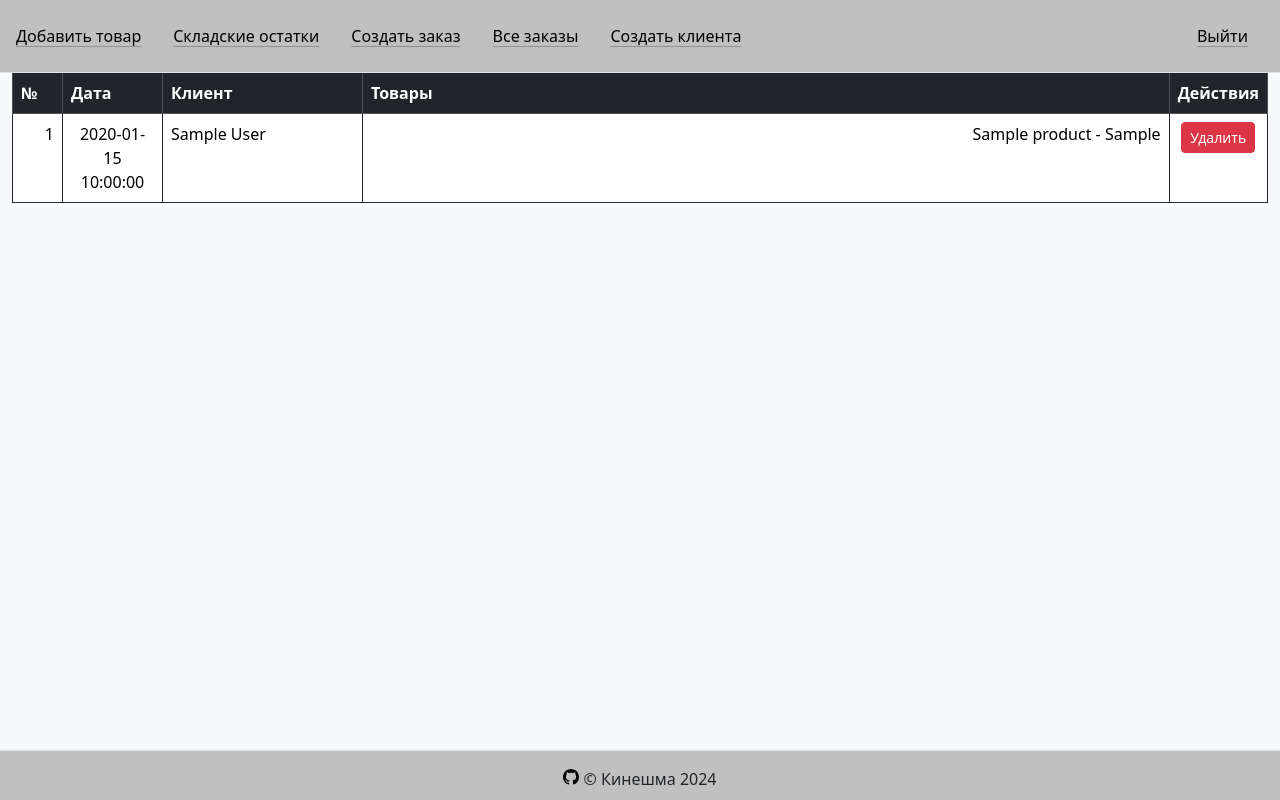
After one commit to smirnovds1990/cosmetic_distribution, a Flask app: page /orders in a window 1280 px wide. The commit adds this page. Run offline with Flask 3, Linux system fonts and the light colour scheme; a user stored in the database is signed in; tables that the repository leaves empty hold one stand-in row (values such as "Sample post").

Commit message:
feat: add OrderProduct model, create add_order view.

```diff
--- a/cosmetic_distribution/constants.py
+++ b/cosmetic_distribution/constants.py
@@ -1,3 +1,4 @@
 MAX_STRING_FIELD_LENGTH = 250
 MAX_PRODUCT_VOLUME_LENGTH = 250
 DEFAULT_AMOUNT = 0
+POSITIVE_INT_DEFAULT = 1
--- a/cosmetic_distribution/models.py
+++ b/cosmetic_distribution/models.py
@@ -3,22 +3,10 @@ from datetime import datetime
 from flask_login import UserMixin
 
 from .constants import (
-    DEFAULT_AMOUNT, MAX_PRODUCT_VOLUME_LENGTH, MAX_STRING_FIELD_LENGTH
+    DEFAULT_AMOUNT, MAX_PRODUCT_VOLUME_LENGTH, MAX_STRING_FIELD_LENGTH,
+    POSITIVE_INT_DEFAULT
 )
 from . import db
-
-
-order_products = db.Table(
-    'order_products',
-    db.Column(
-        'order_id', db.Integer, db.ForeignKey('order.id'), primary_key=True
-    ),
-    db.Column(
-        'product_id', db.Integer, db.ForeignKey('product.id'), primary_key=True
-    ),
-    db.Column('quantity', db.Integer, nullable=False),
-    db.Column('price', db.Integer, nullable=False)
-)
 
 
 class User(UserMixin, db.Model):
@@ -39,7 +27,7 @@ class Product(db.Model):
     brand = db.Column(db.String(MAX_STRING_FIELD_LENGTH))
 
     def __str__(self):
-        return f'{self.title} {self.volume} - {self.amount}шт'
+        return f'{self.title} {self.volume}'
 
 
 class Order(db.Model):
@@ -49,7 +37,7 @@ class Order(db.Model):
         db.Integer, db.ForeignKey('customer.id'), nullable=True
     )
     products = db.relationship(
-        'Product', secondary=order_products, backref='order'
+        'Product', secondary='order_product', backref='order'
     )
 
 
@@ -57,3 +45,22 @@ class Customer(db.Model):
     id = db.Column(db.Integer, primary_key=True)
     name = db.Column(db.String(MAX_STRING_FIELD_LENGTH), nullable=False)
     orders = db.relationship('Order', backref='customer', lazy=True)
+
+    def __str__(self):
+        return self.name
+
+
+class OrderProduct(db.Model):
+    """Вспомогательная модель для продуктов в заказе."""
+    order_id = db.Column(
+        db.Integer, db.ForeignKey('order.id'), primary_key=True
+    )
+    product_id = db.Column(
+        db.Integer, db.ForeignKey('product.id'), primary_key=True
+    )
+    quantity = db.Column(
+        db.Integer, default=POSITIVE_INT_DEFAULT, nullable=False
+    )
+    price = db.Column(
+        db.Integer, default=POSITIVE_INT_DEFAULT, nullable=False
+    )
--- a/cosmetic_distribution/templates/header.html
+++ b/cosmetic_distribution/templates/header.html
@@ -7,10 +7,10 @@
       <a href="/products" class="link-body-emphasis link-offset-2 link-underline-opacity-25 link-underline-opacity-75-hover">Складские остатки</a>
     </li>
     <li class="nav-link">
-      <a href="#" class="link-body-emphasis link-offset-2 link-underline-opacity-25 link-underline-opacity-75-hover">Создать заказ</a>
+      <a href="/add_order" class="link-body-emphasis link-offset-2 link-underline-opacity-25 link-underline-opacity-75-hover">Создать заказ</a>
     </li>
     <li class="nav-link">
-      <a href="#" class="link-body-emphasis link-offset-2 link-underline-opacity-25 link-underline-opacity-75-hover">Все заказы</a>
+      <a href="/orders" class="link-body-emphasis link-offset-2 link-underline-opacity-25 link-underline-opacity-75-hover">Все заказы</a>
     </li>
     <li class="nav-link">
       <a href="/add_customer" class="link-body-emphasis link-offset-2 link-underline-opacity-25 link-underline-opacity-75-hover">Создать клиента</a>
--- /dev/null
+++ b/cosmetic_distribution/templates/orders.html
@@ -0,0 +1,40 @@
+{% extends 'base.html' %}
+{% block title %}
+  Заказы
+{% endblock %}
+{% block content %}
+  <div class="container-fluid mt-5 mb-5">
+    <table class="table table-bordered border-dark">
+      <thead class="table-dark">
+        <tr>
+          <th style="width: 50px;">№</th>
+          <th style="width: 100px;">Дата</th>
+          <th style="width: 200px;">Клиент</th>
+          <th>Товары</th>
+          <th style="width: 70px;">Действия</th>
+        </tr>
+      </thead>
+      <tbody>
+        {% for order in orders %}
+          <tr>
+            <td class="text-end">{{ loop.index }}</td>
+            <td class="text-center">{{ order.date }}</td>
+            <td class="text-start">{{ order.customer }}</td>
+            <td class="text-end">
+              {% for product in order.products %}
+                <p>{{ product.title }} - {{ product.volume }}</p>
+              {% endfor %}
+            </td>
+            <td class="text-center">
+              <form method="POST" action="#">
+                <input type="hidden" name="csrf_token" value="{{ csrf_token() }}" />
+                <input type="hidden" name="_method" value="DELETE" />
+                <input type="submit" class="btn btn-danger btn-sm" role="button" value="Удалить" />
+              </form>
+            </td>
+          </tr>
+        {% endfor %}
+      </tbody>
+    </table>
+  </div>
+{% endblock %}
--- a/cosmetic_distribution/views.py
+++ b/cosmetic_distribution/views.py
@@ -7,8 +7,8 @@ from werkzeug.security import check_password_hash
 # from werkzeug.security import generate_password_hash
 
 from . import app, db, login_manager
-from .forms import CustomerForm, ProductForm
-from .models import Customer, Product, User
+from .forms import CustomerForm, OrderForm, ProductForm
+from .models import Customer, Order, OrderProduct, Product, User
 
 
 @login_manager.user_loader
@@ -99,6 +99,46 @@ def add_customer():
         return redirect(url_for('add_customer'))
     return render_template('add_customer.html', form=form)
 
+
+@app.route('/add_order', methods=['GET', 'POST'])
+@login_required
+def add_order():
+    all_customers = [
+        (customer.id, customer.name) for customer in
+        Customer.query.order_by(Customer.name).all()
+    ]
+    all_products = [
+        (product.id, product.title) for product in
+        Product.query.order_by(Product.title).all()
+    ]
+    form = OrderForm()
+    form.customer.choices = [('', '---')] + all_customers
+    for order_form in form.products:
+        order_form.products.choices = all_products
+    if form.validate_on_submit():
+        new_order = Order(customer_id=form.customer.data)
+        db.session.add(new_order)
+        db.session.commit()
+        for product_data in form.products.data:
+            new_order_product = OrderProduct(
+                order_id=new_order.id,
+                product_id=product_data['products'],
+                quantity=product_data['quantity'],
+                price=product_data['price']
+            )
+            db.session.add(new_order_product)
+        db.session.commit()
+        return redirect(url_for('get_all_orders'))
+    return render_template('add_order.html', form=form)
+
+
+@app.route('/orders')
+@login_required
+def get_all_orders():
+    orders = Order.query.order_by(Order.date).all()
+    return render_template('orders.html', orders=orders)
+
+
 # Only for administration! To create a new user. Don't delete!
 # @app.route('/register', methods=['GET', 'POST'])
 # def register():
```
Also changed, not shown: cosmetic_distribution/forms.py (+32 -1 lines), cosmetic_distribution/templates/add_order.html (added, +43 -0 lines), migrations/versions/692bddc7cd4a_create_orderproduct_model.py (renamed from migrations/versions/d2eb0bd56030_create_order_and_customer_models.py, +7 -6 lines).
